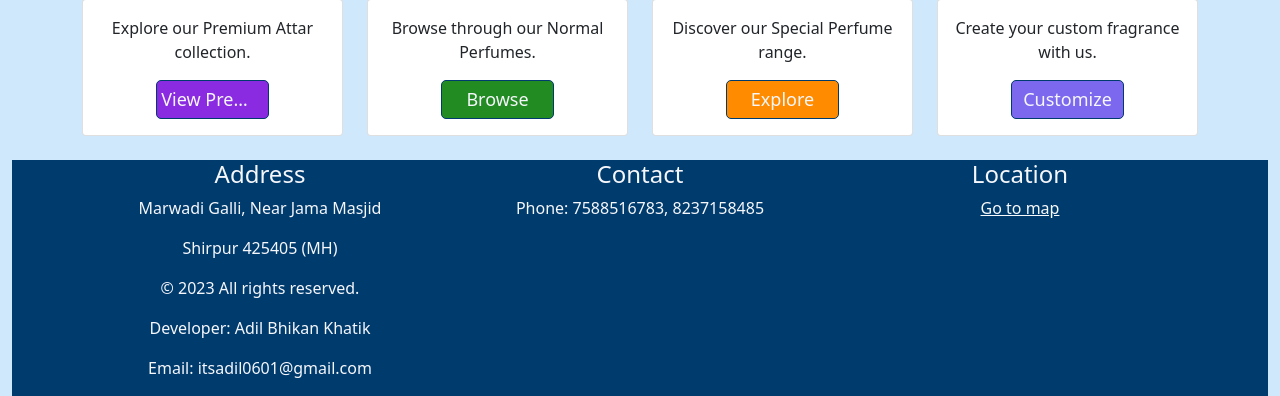
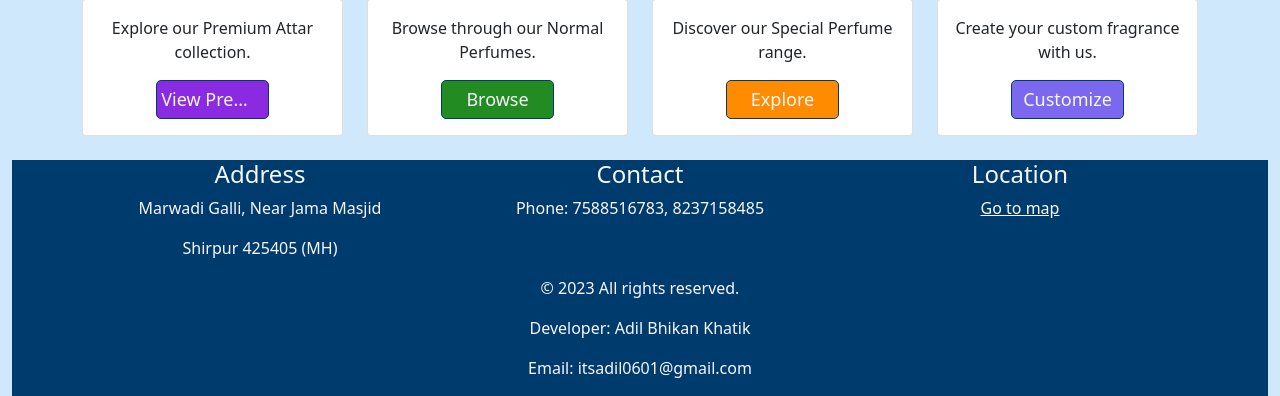
Before and after one commit to adilkhatik/asperfumes1, a Django app: page / in a window 1280 px wide. Shown: the part 737-1133 px from the top of the page. Run offline with Django 4.2, Linux system fonts and the light colour scheme.

Commit message:
Update index.html

```diff
--- a/templates/index.html
+++ b/templates/index.html
@@ -157,7 +157,7 @@ Home
                 <h4>Location</h4>
                 <a href="https://maps.app.goo.gl/iPsLv7i6TzcBQXpN8" target="_blank" class="text-light">Go to map</a>
             </div>
-            <div class="col-lg-4 text-center">
+            <div class="col-lg-4 offset-lg-4 text-center">
                 <p>&copy; 2023 All rights reserved.</p>
                 <p>Developer: Adil Bhikan Khatik</p>
                 <p>Email: itsadil0601@gmail.com</p>
```
